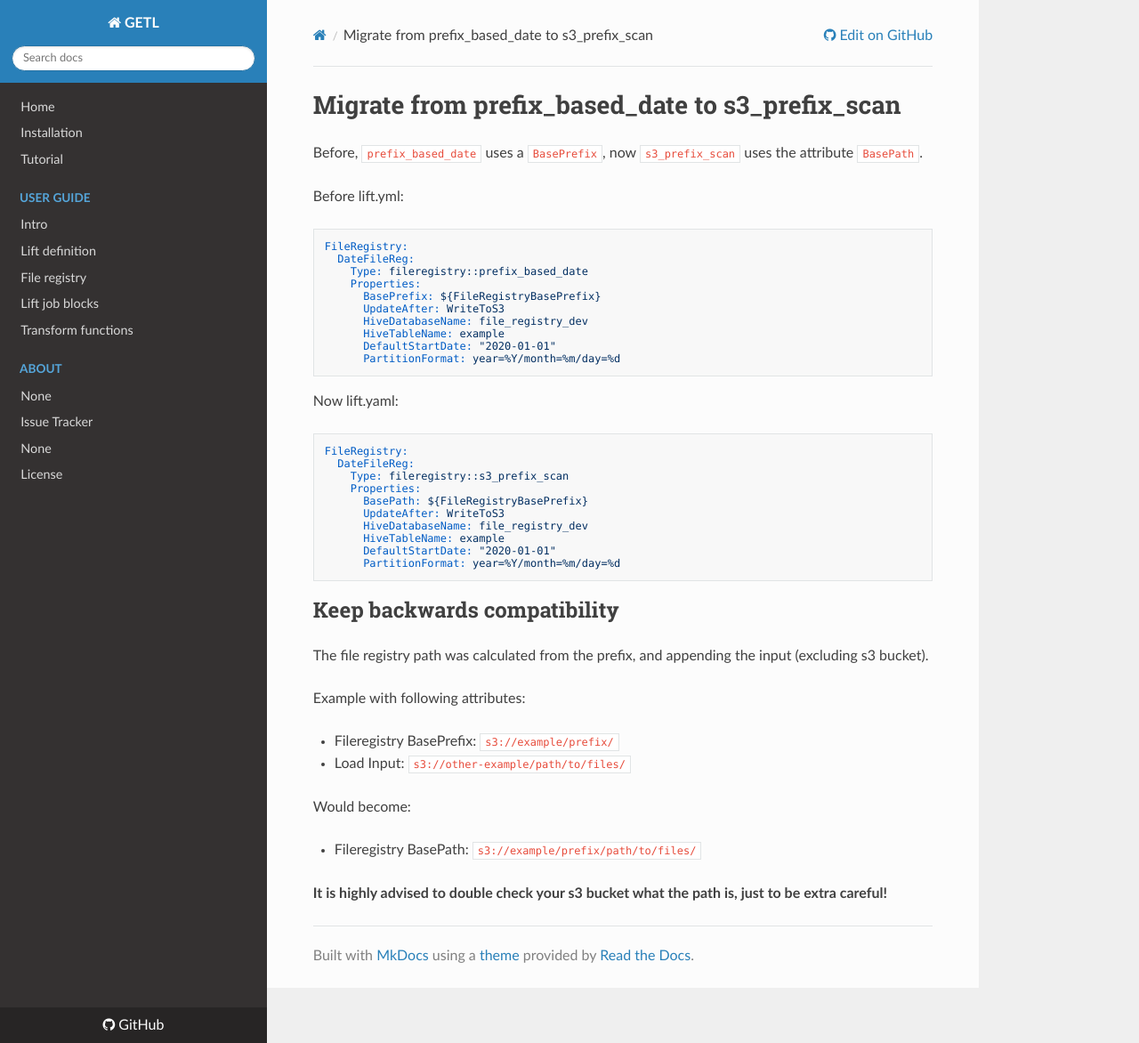
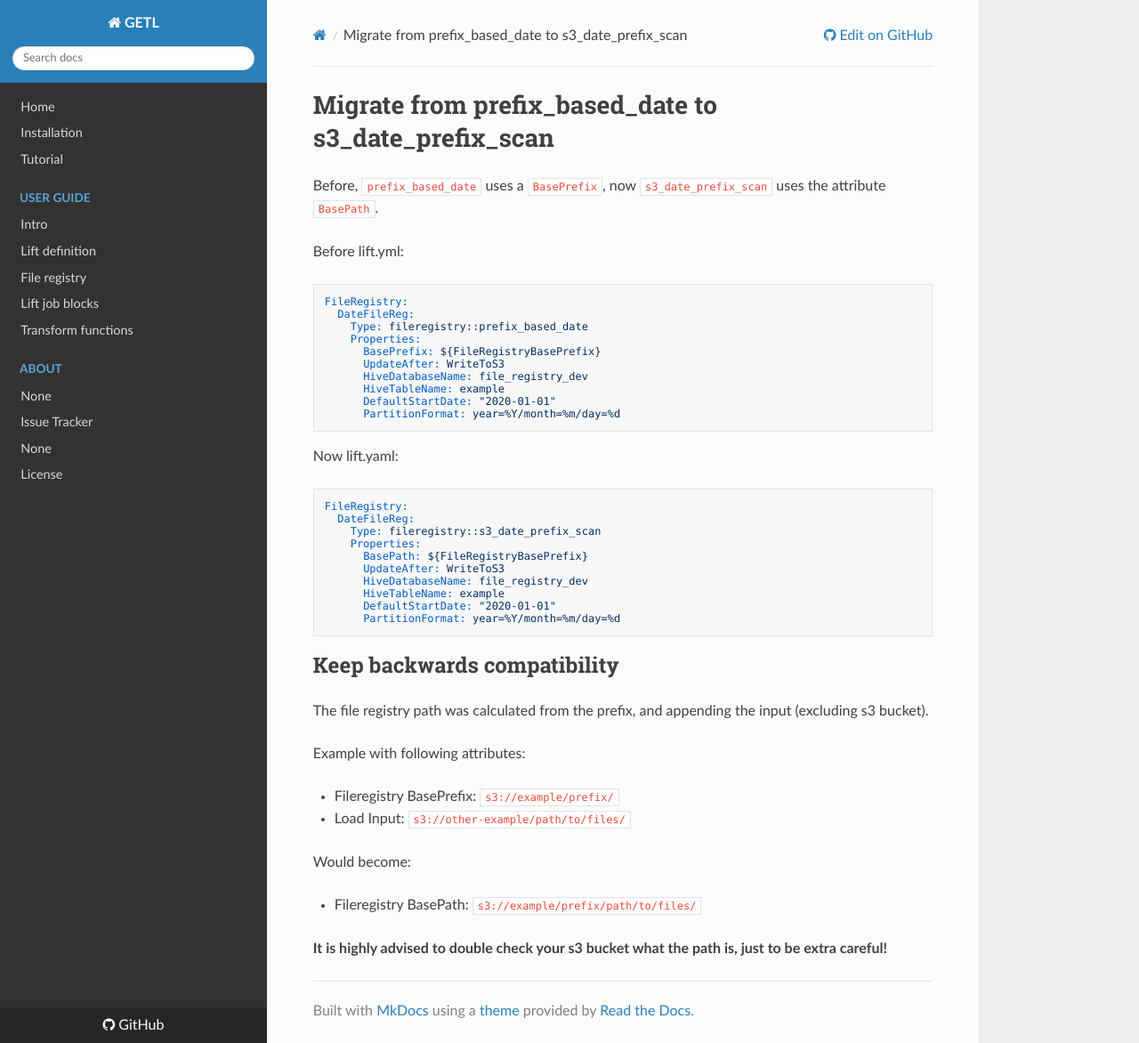
Before and after one commit to husqvarnagroup/GETL, an MkDocs documentation site: the page built from docs/migrations/s3_date_prefix_scan.md, in a window 1280 px wide and 1172 px high. Shown: the whole window at 89% size. Built offline with MkDocs 1.6.1, drawn with Linux system fonts in a browser that asks for light colours; nearby versions of some CDN libraries.

Commit message:
Fix docs/migrations/s3_date_prefix_scan.md fileregistry type

````diff
--- a/docs/migrations/s3_date_prefix_scan.md
+++ b/docs/migrations/s3_date_prefix_scan.md
@@ -1,6 +1,6 @@
-# Migrate from prefix_based_date to s3_prefix_scan
+# Migrate from prefix_based_date to s3_date_prefix_scan
 
-Before, `prefix_based_date` uses a `BasePrefix`, now `s3_prefix_scan` uses the attribute `BasePath`.
+Before, `prefix_based_date` uses a `BasePrefix`, now `s3_date_prefix_scan` uses the attribute `BasePath`.
 
 Before lift.yml:
 
@@ -23,7 +23,7 @@ Now lift.yaml:
 ```yml
 FileRegistry:
   DateFileReg:
-    Type: fileregistry::s3_prefix_scan
+    Type: fileregistry::s3_date_prefix_scan
     Properties:
       BasePath: ${FileRegistryBasePrefix}
       UpdateAfter: WriteToS3
````
Also changed, not shown: CHANGELOG.md (+1 -0 lines), 1 other file.
